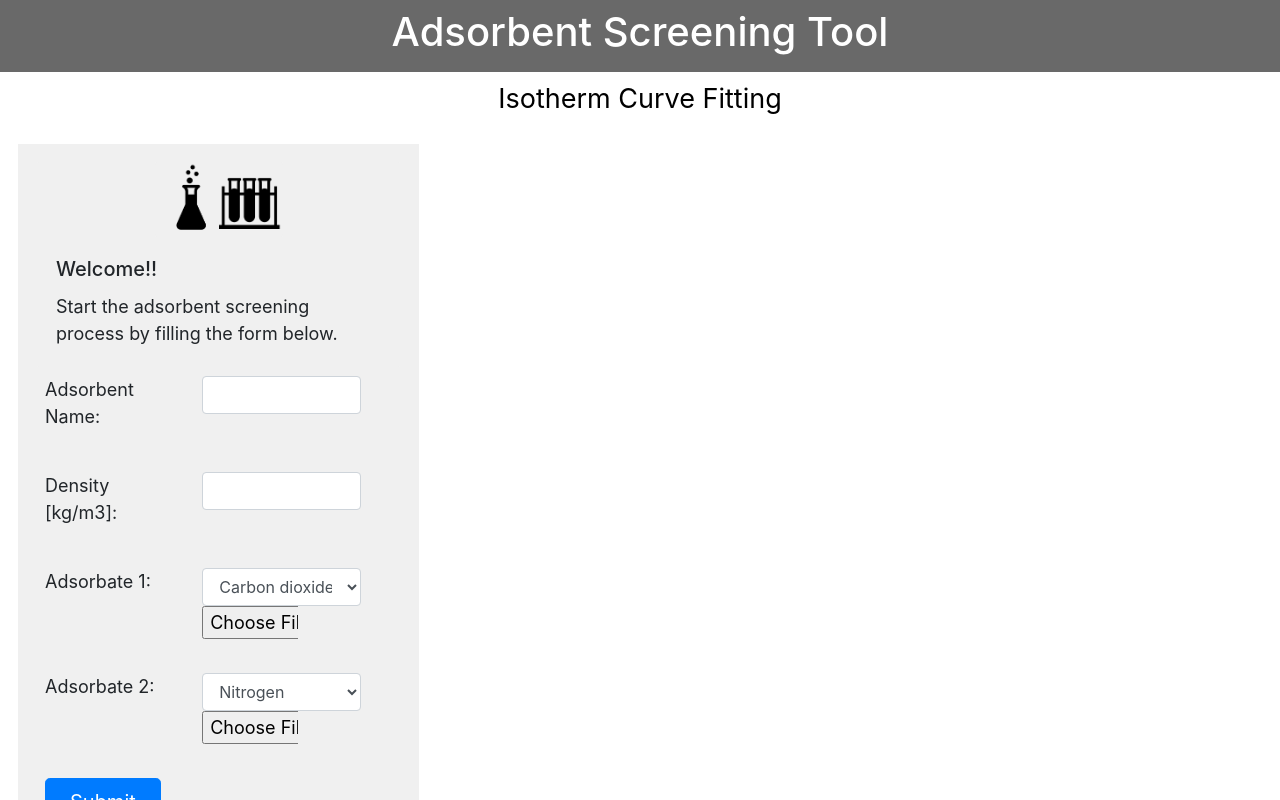
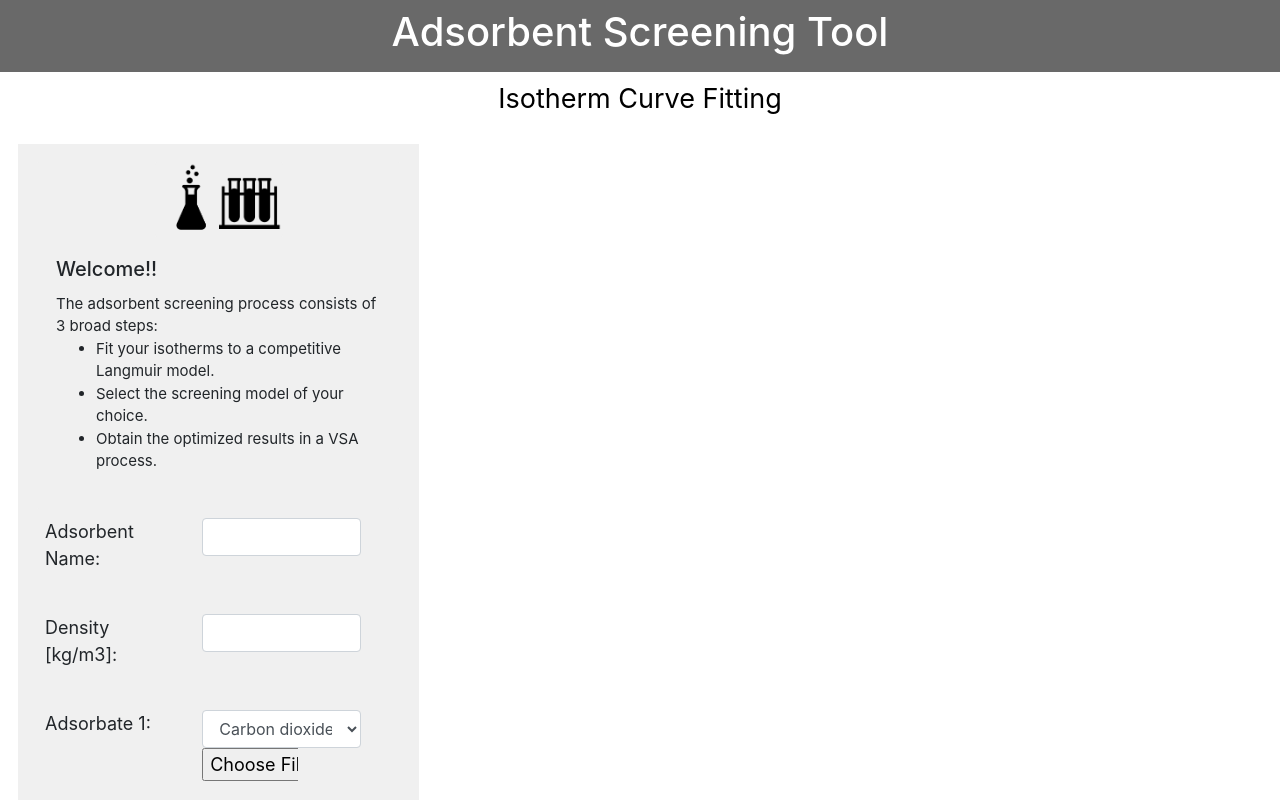
Before and after one commit to vishalbalashankar/isotherm_fitting_tool, a React (Create React App) app in the folder react-frontend/: page / in a window 1280 px wide. Shown: the top 800 px of the page. Built offline with nearby package versions, Linux system fonts and the light colour scheme; no server answers; the HTML template or start-up script is replaced by a standard one.

Commit message:
Added instructions

```diff
--- a/react-frontend/src/component/NameForm.js
+++ b/react-frontend/src/component/NameForm.js
@@ -90,8 +90,13 @@ class NameForm extends React.Component {
                     <Card.Title>
                         Welcome!!
                     </Card.Title>
-                    <Card.Text>
-                        Start the adsorbent screening process by filling the form below.
+                    <Card.Text style={{fontSize: 15}}>
+                        The adsorbent screening process consists of 3 broad steps:
+                        <ul>
+                        <li>Fit your isotherms to a competitive Langmuir model. </li>
+                        <li>Select the screening model of your choice. </li>
+                        <li>Obtain the optimized results in a VSA process.</li>
+                        </ul>
                     </Card.Text>
                 </Card.Body>
             </Card>
--- a/react-frontend/src/component/myStyles.css
+++ b/react-frontend/src/component/myStyles.css
@@ -55,6 +55,7 @@
 .cardstyles {
   background-color: #f0f0f0;
   border: none;
+  width: 100%;
 }
 
 .smaller-input {
```
